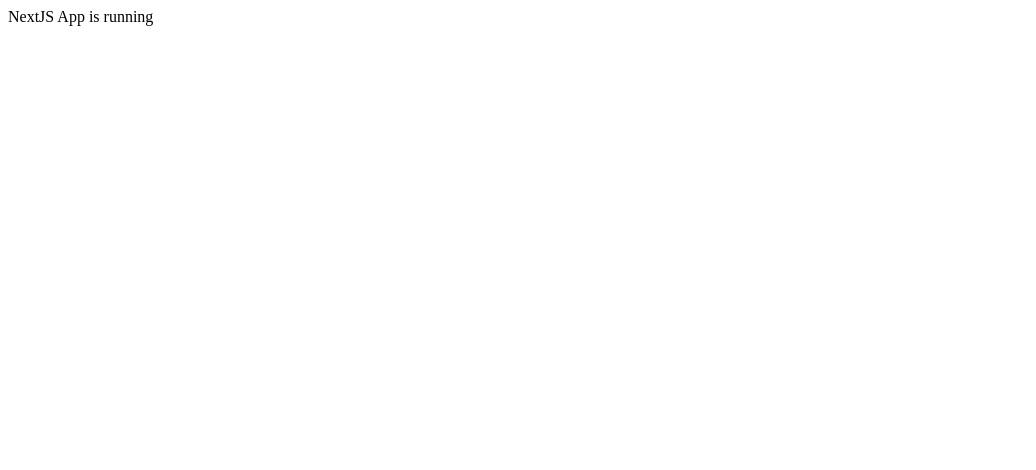
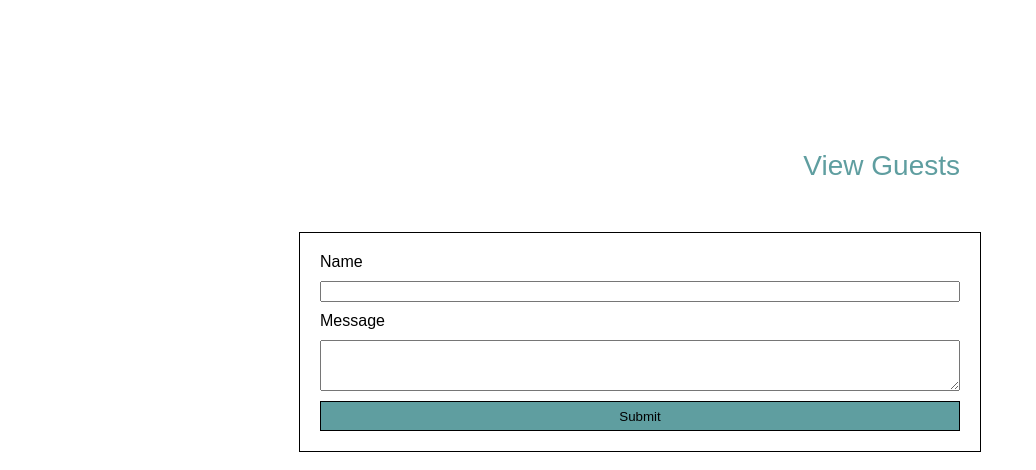
Before and after one commit to kishaprudente/rhm-challenge, a Next.js app: page / in a window 1280 px wide. Shown: the top 470 px of the page, without its empty margins (0-1036 px from the left). Built offline with nearby package versions, Linux system fonts and the light colour scheme.

Commit message:
completed functionality

```diff
--- /dev/null
+++ b/next.config.js
@@ -0,0 +1,2 @@
+const withCSS = require('@zeit/next-css');
+module.exports = withCSS();
--- a/package.json
+++ b/package.json
@@ -6,7 +6,7 @@
   "scripts": {
     "test": "echo \"Error: no test specified\" && exit 1",
     "lint": "standard",
-    "dev": "NODE_ENV=development node server",
+    "dev": "NODE_ENV=development nodemon ./server",
     "build": "next build",
     "start": "npm i && npm run dev"
   },
@@ -21,12 +21,16 @@
   },
   "homepage": "https://github.com/remedyhealth/nextjs-challenge-boilerplate#readme",
   "dependencies": {
+    "@zeit/next-css": "^1.0.1",
+    "axios": "^0.24.0",
+    "body-parser": "^1.19.0",
     "express": "^4.16.4",
     "next": "^7.0.2",
     "react": "^16.6.3",
     "react-dom": "^16.6.3"
   },
   "devDependencies": {
+    "nodemon": "^2.0.15",
     "standard": "^12.0.1"
   }
 }
--- a/pages/index.js
+++ b/pages/index.js
@@ -1,3 +1,60 @@
-export default () => (
-  <div>NextJS App is running</div>
-)
+import { useState } from 'react';
+import Link from 'next/link'
+import api from '../utils/api';
+
+import '../style.css';
+
+export default () => {
+  const [guest, setGuest] = useState({
+    name: '',
+    message: '',
+  });
+  const [successMsg, setSuccessMsg] = useState('');
+  const [errorMsg, setErrorMsg] = useState('');
+
+  const handleInputChange = (e) => {
+    const { name, value } = e.target;
+    setGuest({...guest, [name]: value });
+  }
+
+  const handleSubmit = async (e) => {
+    e.preventDefault();
+    const { name, message } = guest;
+    if (!name || !message) {
+      setErrorMsg('You must provide your name and message');
+      setTimeout(() => {
+        setErrorMsg('')
+      }, 1000);
+    } else {
+      const post = await api.postGuest(guest);
+      const { message } = post.data;
+      setSuccessMsg(message);
+      setTimeout(() => {
+        setSuccessMsg('');
+      }, 1000);
+    }
+  }
+
+  return (
+    <div className='container'>
+      <div className='link'>
+        <Link href='/guestbook'>
+          <a>View Guests</a>
+        </Link>
+      </div>
+      <form className='form' onSubmit={handleSubmit}>
+        <label>Name</label>
+        <input type='text' name='name' onChange={handleInputChange}></input>
+        <label>Message</label>
+        <textarea name='message' rows='3' onChange={handleInputChange}></textarea>
+        <input type='submit' className='submit-button'></input>
+      </form>
+      {
+        successMsg ? <h3 className='success-msg'>{successMsg} ✅</h3> : null
+      }
+      {
+        errorMsg ? <h3 className='error-msg'>{errorMsg} ⛔️</h3> : null
+      }
+    </div>
+  )
+}
--- /dev/null
+++ b/style.css
@@ -0,0 +1,73 @@
+body {
+    box-sizing: border-box;
+    margin: 0;
+    font-family: Arial, Helvetica, sans-serif;
+}
+
+.container {
+    margin: 150px auto;
+    display: flex;
+    flex-direction: column;
+    justify-content: center;
+    align-items: center;
+    width: 50%;
+}
+
+.link {
+    align-self: flex-end;
+    cursor: pointer;
+}
+
+.link a{
+    text-decoration: none;
+    font-size: 28px;
+    color: cadetblue;
+}
+
+.form {
+    display: flex;
+    flex-direction: column;
+    gap: 10px;
+    width: 100%;
+    padding: 20px;
+    border: 1px solid black;
+    margin-top: 50px;
+}
+
+.submit-button {
+    background-color: cadetblue;
+    border: 1px solid black;
+    height: 30px;
+}
+
+.error-msg {
+    color: red;
+}
+
+.guest-container {
+    width: 100%;
+    display: flex;
+    flex-direction: column;
+    gap: 20px;
+}
+
+.guest-card {
+    display:  flex;
+    flex-direction: column;
+    border: 1px solid;
+    padding: 20px;
+}
+
+.guest {
+    text-align: right;
+}
+
+.back-link {
+    align-self: baseline;
+    cursor: pointer;
+}
+
+.back-link a {
+    text-decoration: none;
+    color: cadetblue;
+}
--- /dev/null
+++ b/utils/api.js
@@ -0,0 +1,11 @@
+import axios from "axios"
+
+export default {
+    postGuest: async (guest) => {
+        return await axios.post('/api/guestbook', guest);
+    },
+
+    getGuestList: () => {
+        return axios.get('/api/guestbook');
+    }
+}
```
Also changed, not shown: pages/guestbook.js (added, +43 -0 lines), server.js (+8 -4 lines), 1 other file (tests, documents, lock files or other folders).
